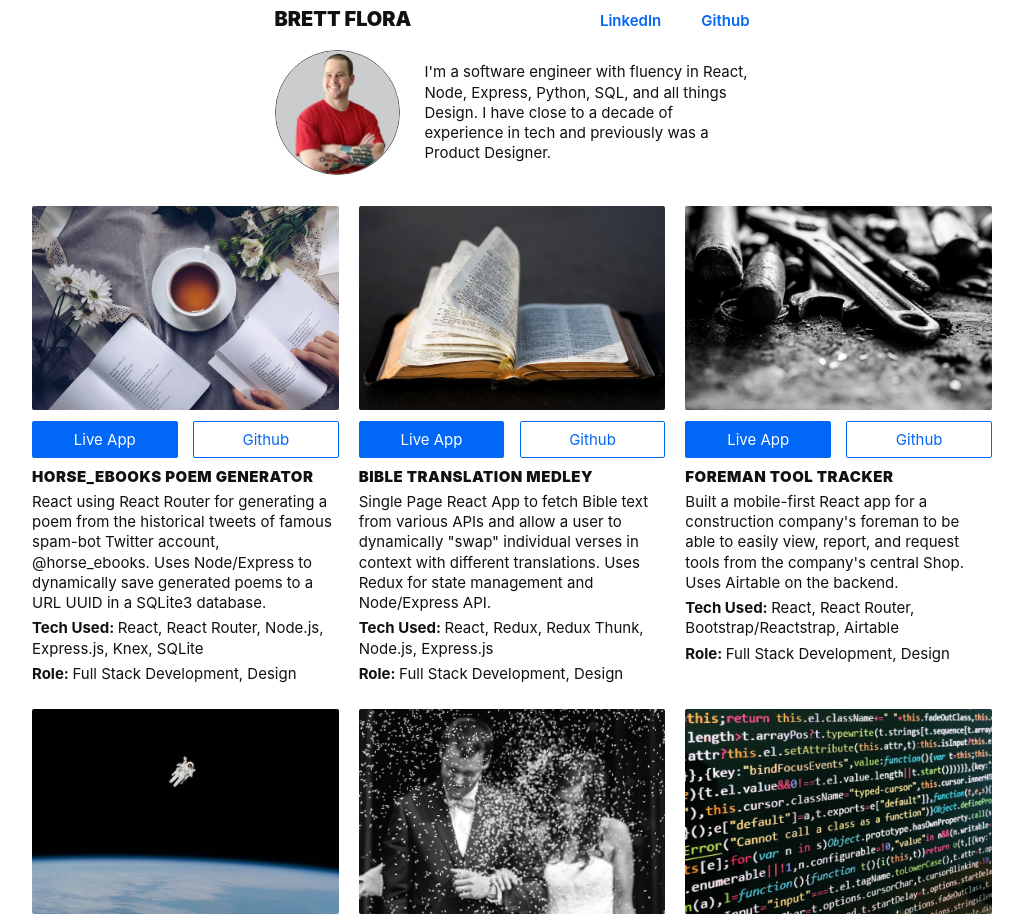
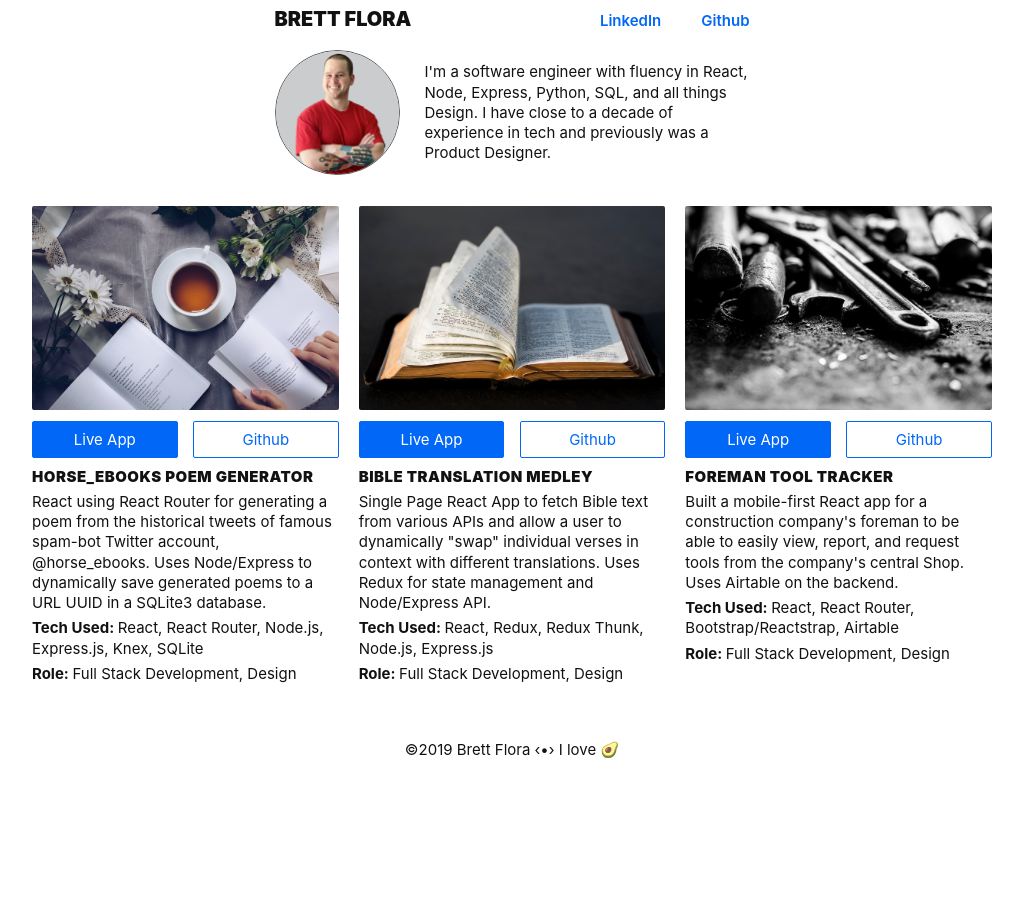
Before and after one commit to 0brett/portfolio, a Next.js app: page / in a window 1280 px wide. Shown: the top 923 px of the page, without its empty margins (128-1151 px from the left). After the commit the page ends 800 px from the top, so only its background shows below. Built offline with nearby package versions, Linux system fonts and the light colour scheme.

Commit message:
Cut bootcamp projects

```diff
--- a/components/Body.js
+++ b/components/Body.js
@@ -1,6 +1,6 @@
-import React from 'react';
+import React from 'react'
 
-import Project from './Project';
+import Project from './Project'
 
 const Body = () => {
   return (
@@ -32,35 +32,8 @@ const Body = () => {
         app="https://tmtools.now.sh"
         code="https://github.com/notbrett/tools"
       />
-      <Project
-        img="/nasa.jpg"
-        title="NASA's Photo of the Day"
-        desc="React app using the official NASA API and Moment.js for date traversal. Shows the NASA space photo of the day and allows for going back to previous day’s photos."
-        tech="React"
-        role="Development"
-        app="https://brett-apod.netlify.com"
-        code="https://github.com/notbrett/nasa-photo-of-the-day"
-      />
-      <Project
-        img="/wedding.jpg"
-        title="Wedding Planner Portfolio"
-        desc="The Marketing/Landing page for potential clients of a Wedding Planner."
-        tech="HTML, LESS, Flexbox, Grid"
-        role="Development"
-        app="https://weddinghome.netlify.com"
-        code="https://github.com/Build-Week-Wedding-Planner-Portfolio/Marketing"
-      />
-      <Project
-        img="/code.jpg"
-        title="Simple Calculator"
-        desc="HTML, CSS, and JavaScript with logic to match the “basic” calculators from the 80s/90s and the default one on the iPhone."
-        tech="React, Flexbox, Grid"
-        role="Development"
-        app="https://brett-calc.netlify.com"
-        code="https://github.com/notbrett/lambda-calculator"
-      />
     </div>
-  );
-};
+  )
+}
 
-export default Body;
+export default Body
```
